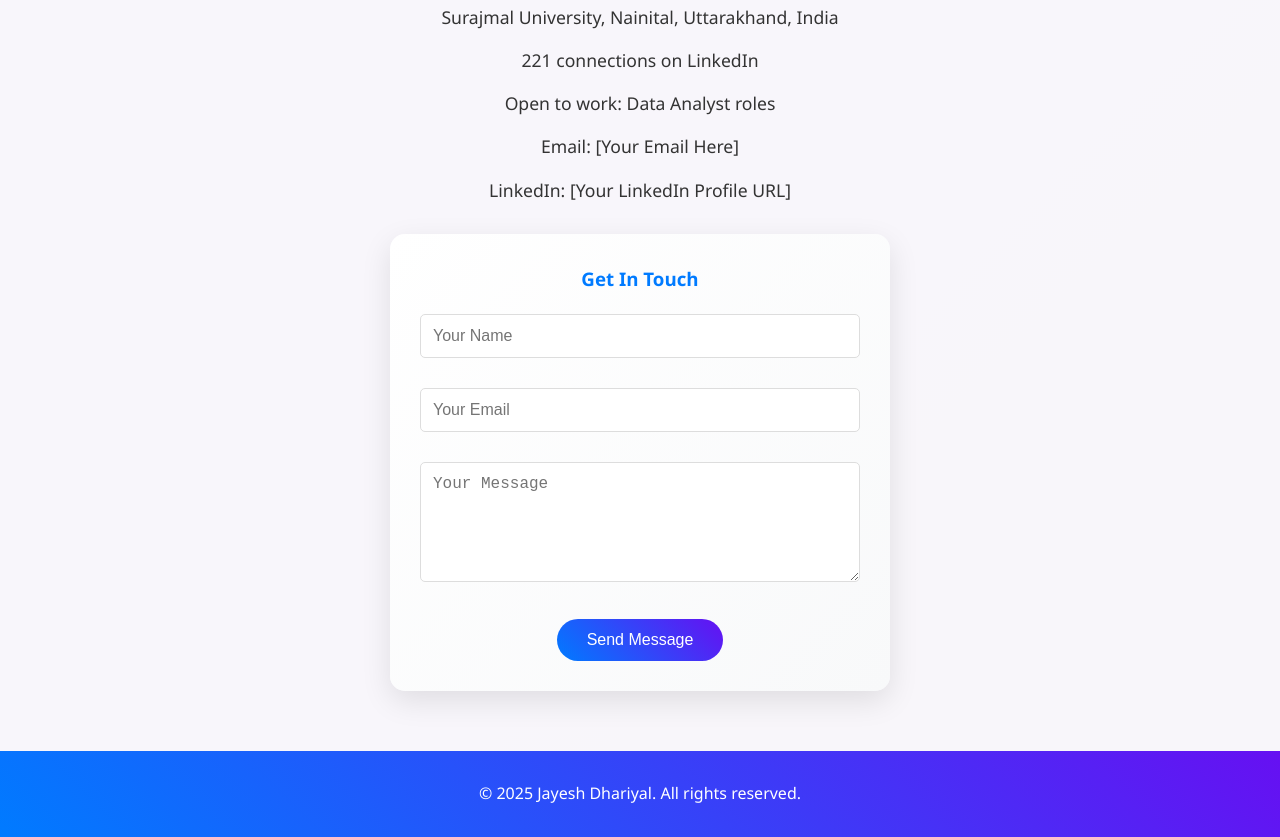
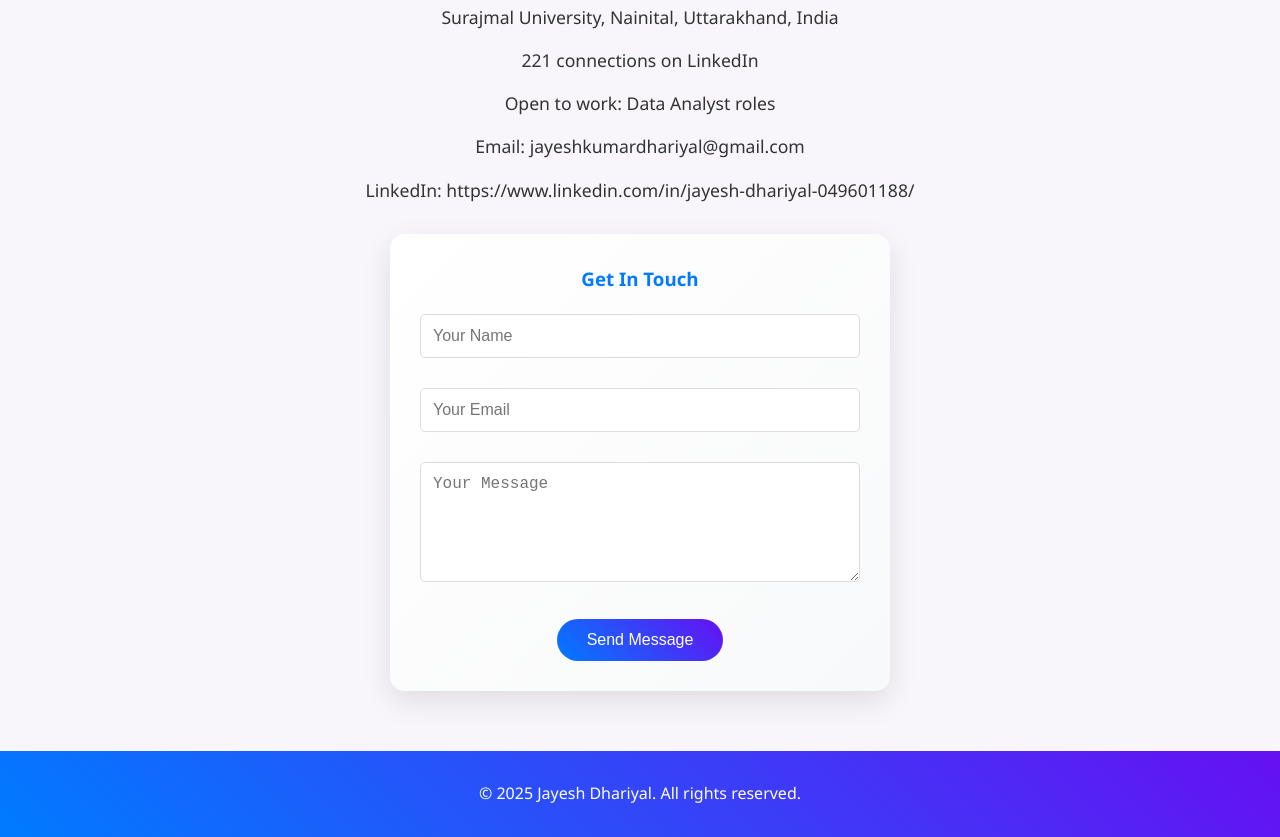
Before and after one commit to jayeshkumardhariyal/portfolio, a plain HTML site: page index.html in a window 1280 px wide. Shown: the part 8658-9495 px from the top of the page. Drawn offline with Linux system fonts and the light colour scheme.

Commit message:
Update index.html

```diff
--- a/index.html
+++ b/index.html
@@ -547,8 +547,8 @@
             <p>Surajmal University, Nainital, Uttarakhand, India</p>
             <p>221 connections on LinkedIn</p>
             <p>Open to work: Data Analyst roles</p>
-            <p>Email: [Your Email Here]</p>
-            <p>LinkedIn: [Your LinkedIn Profile URL]</p>
+            <p>Email: jayeshkumardhariyal@gmail.com</p>
+            <p>LinkedIn: https://www.linkedin.com/in/jayesh-dhariyal-049601188/</p>
         </div>
     </section>
 
```
